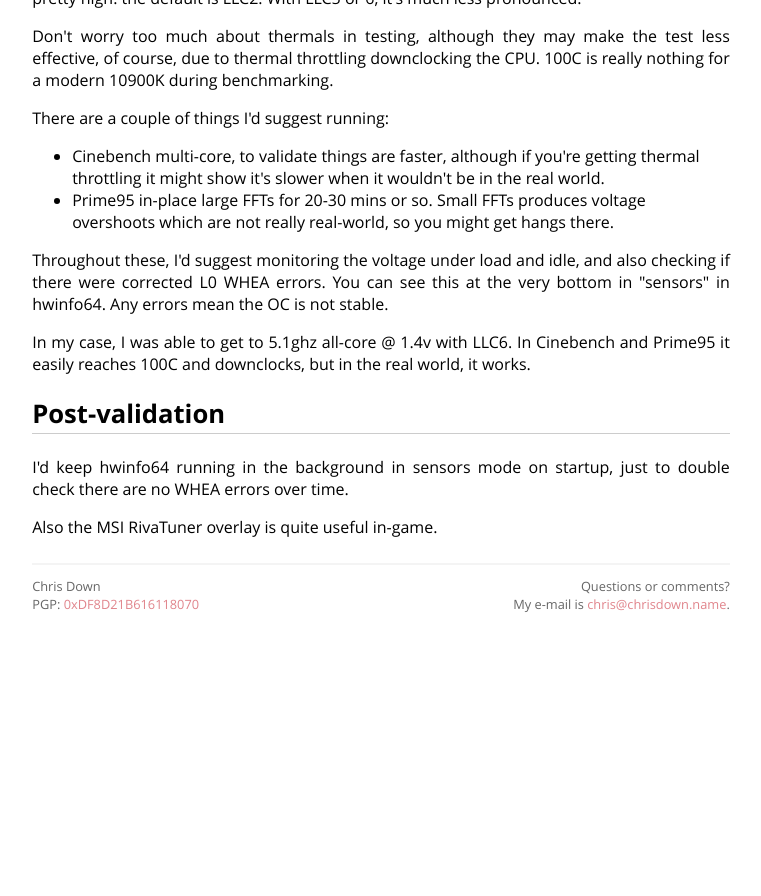
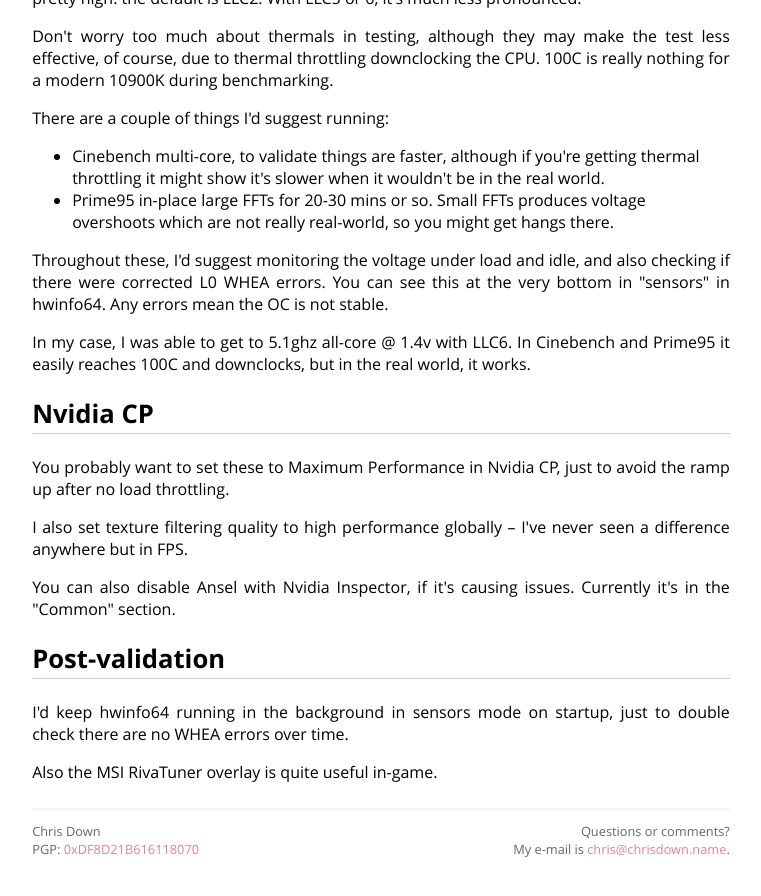
Before and after one commit to cdown/chrisdown.name, a Jekyll site: the page built from windows.md, in a window 1280 px wide and 900 px high, scrolled down 8039 px. Shown: the top 896 px of the window, without its empty margins (259-1020 px from the left). Built offline with Jekyll 4.4.1, drawn with Linux system fonts in a browser that asks for light colours; before the commit the page ends 8694 px from its top, so only the background shows below that.

Commit message:
Mention bench

```diff
--- a/windows.md
+++ b/windows.md
@@ -297,6 +297,17 @@ In my case, I was able to get to 5.1ghz all-core @ 1.4v with LLC6. In
 Cinebench and Prime95 it easily reaches 100C and downclocks, but in the real
 world, it works.
 
+## Nvidia CP
+
+You probably want to set these to Maximum Performance in Nvidia CP, just to
+avoid the ramp up after no load throttling.
+
+I also set texture filtering quality to high performance globally -- I've never
+seen a difference anywhere but in FPS.
+
+You can also disable Ansel with Nvidia Inspector, if it's causing issues.
+Currently it's in the "Common" section.
+
 ## Post-validation
 
 I'd keep hwinfo64 running in the background in sensors mode on startup, just to
```
